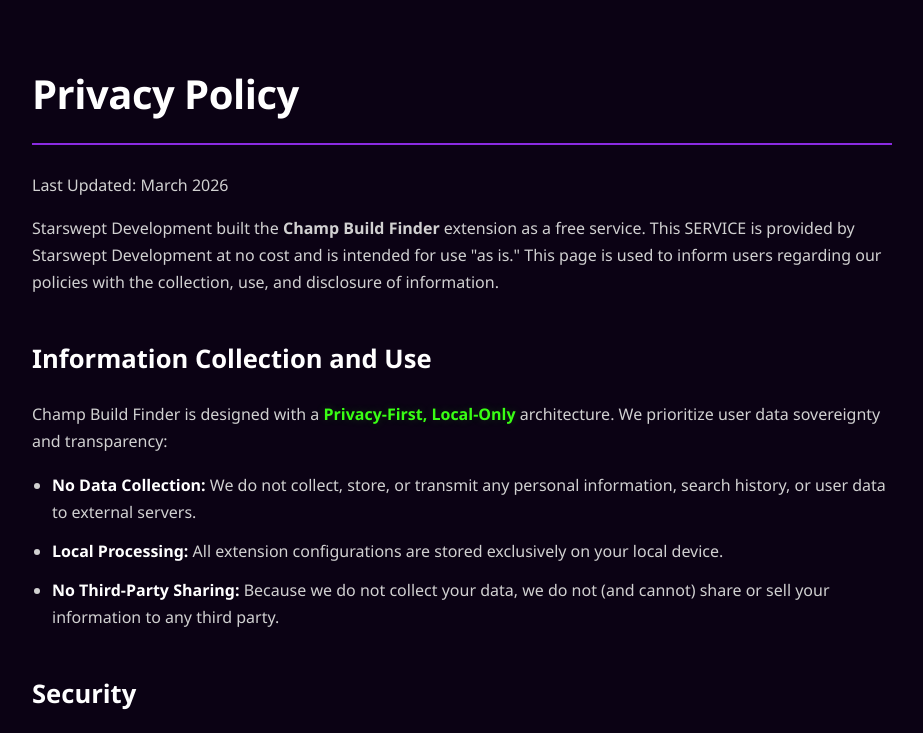
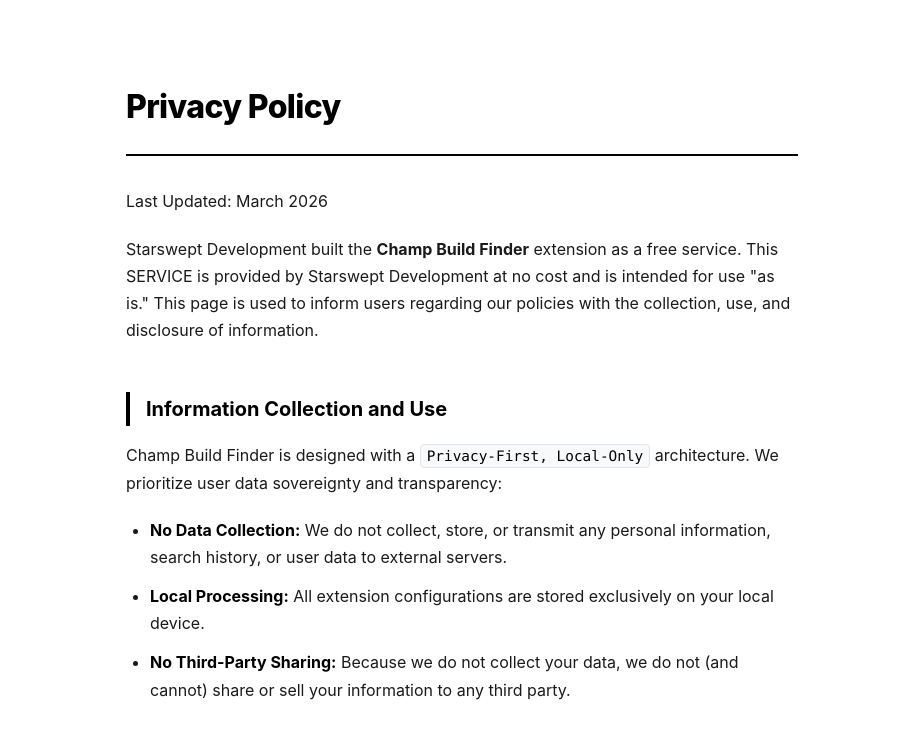
Before and after one commit to cdmanning/Champ-Build-Finder, a browser extension: page docs/privacypolicy/index.html in a window 1280 px wide. Shown: the top 733 px of the page, without its empty margins (178-1101 px from the left). Drawn offline with Linux system fonts and the light colour scheme.

Commit message:
Update style.css

```diff
--- a/docs/privacypolicy/style.css
+++ b/docs/privacypolicy/style.css
@@ -1,48 +1,58 @@
 :root {
-    --bg-dark: #0b0214;
-    --text-main: #d1d1d1;
-    --text-muted: #a0a0a0;
-    --heading-color: #ffffff;
-
-    --accent-color: #39FF14;
-    --accent-glow: rgba(57, 255, 20, 0.2);
-    --secondary-accent: #8a2be2;
+    --bg-white: #ffffff;
+    --bg-soft: #f8f9fa;
+    --text-main: #1a1a1b;
+    --text-muted: #65676b;
+    --border-light: #e4e6eb;
+    --accent-dark: #000000;
+    --selection-bg: #000000;
+    --selection-text: #ffffff;
 }
 
 * {
     box-sizing: border-box;
+    margin: 0;
+    padding: 0;
 }
 
 body {
-    background-color: var(--bg-dark);
+    background-color: var(--bg-white);
     color: var(--text-main);
-    font-family: 'Segoe UI', Roboto, Helvetica, Arial, sans-serif;
+    font-family: 'Inter', -apple-system, BlinkMacSystemFont, 'Segoe UI', Roboto, sans-serif;
     line-height: 1.7;
-    padding: 60px 20px;
-    max-width: 900px;
+    padding: 80px 24px;
+    max-width: 720px;
     margin: auto;
+    -webkit-font-smoothing: antialiased;
 }
 
 h1 {
-    color: var(--heading-color);
-    border-bottom: 2px solid var(--secondary-accent);
-    padding-bottom: 15px;
-    margin-top: 0;
-    font-size: 2.5rem;
-    letter-spacing: -0.5px;
+    color: var(--accent-dark);
+    border-bottom: 2px solid var(--accent-dark);
+    padding-bottom: 20px;
+    margin-bottom: 32px;
+    font-size: 2rem;
+    font-weight: 800;
+    letter-spacing: -0.02em;
 }
 
 h2 {
-    color: var(--heading-color);
-    margin-top: 40px;
-    font-size: 1.6rem;
-    display: flex;
-    align-items: center;
+    color: var(--accent-dark);
+    margin-top: 48px;
+    margin-bottom: 16px;
+    font-size: 1.25rem;
+    font-weight: 700;
+    border-left: 4px solid var(--accent-dark);
+    padding-left: 16px;
+}
+
+p {
+    margin-bottom: 20px;
 }
 
 ul {
-    padding-left: 20px;
-    margin-bottom: 30px;
+    padding-left: 24px;
+    margin-bottom: 28px;
 }
 
 li {
@@ -50,40 +60,41 @@
 }
 
 li strong {
-    color: var(--heading-color);
+    color: var(--accent-dark);
 }
 
 .highlight {
-    color: var(--accent-color);
-    font-weight: bold;
-    text-shadow: 0 0 10px var(--accent-glow);
+    color: var(--accent-dark);
+    background-color: var(--bg-soft);
+    padding: 3px 6px;
+    border-radius: 4px;
+    font-family: ui-monospace, SFMono-Regular, Consolas, monospace;
+    font-size: 0.9em;
+    border: 1px solid var(--border-light);
+}
+
+a {
+    color: var(--text-main);
+    text-decoration: underline;
+    text-decoration-thickness: 1px;
+    text-underline-offset: 3px;
+    font-weight: 500;
+    transition: opacity 0.2s ease;
+}
+
+a:hover {
+    opacity: 0.6;
 }
 
 .footer {
     margin-top: 80px;
-    font-size: 0.9em;
+    font-size: 0.85rem;
     color: var(--text-muted);
-    border-top: 1px solid #333;
-    padding-top: 30px;
-    text-align: center;
+    border-top: 1px solid var(--border-light);
+    padding-top: 32px;
 }
 
-a {
-    color: var(--accent-color);
-    text-decoration: none;
-    transition: all 0.2s ease;
+::selection {
+    background: var(--selection-bg);
+    color: var(--selection-text);
 }
-
-a:hover {
-    color: #ffffff;
-    text-shadow: 0 0 8px var(--accent-color);
-}
-
-@media (max-width: 600px) {
-    body {
-        padding: 30px 15px;
-    }
-    h1 {
-        font-size: 1.8rem;
-    }
-}
```
